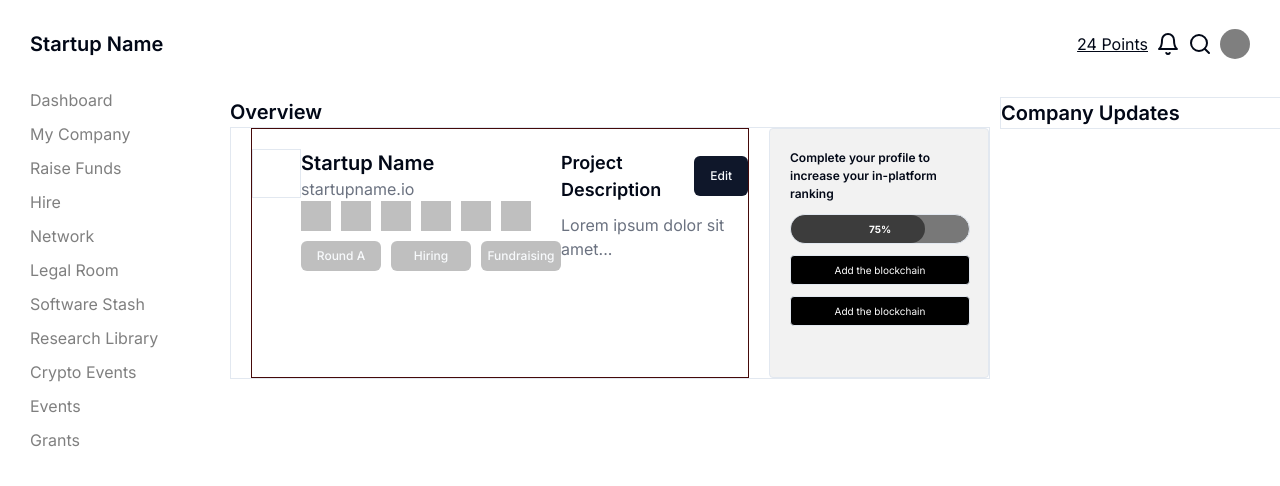
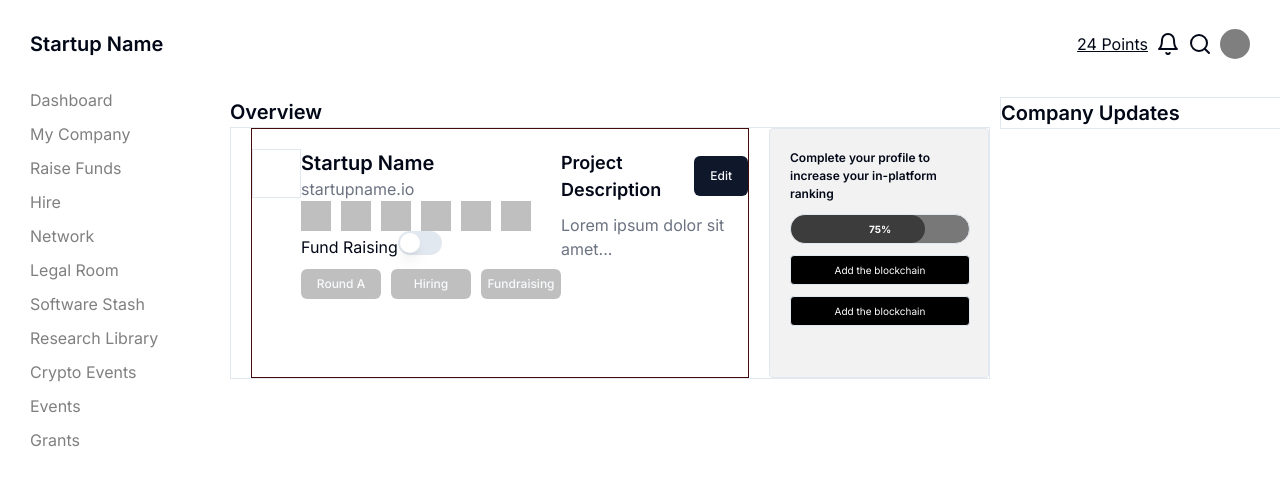
Before and after one commit to ShaikhNabeelShabbir/unbundl-web, a React (Vite) app: page /founder-dashboard in a window 1280 px wide. Both pictures are taken after a click on the button "My Company". Shown: the top 486 px of the page. Built offline with nearby package versions, Linux system fonts and the light colour scheme.

Commit message:
my-company

```diff
--- a/src/pages/startup/my-company.tsx
+++ b/src/pages/startup/my-company.tsx
@@ -28,6 +28,10 @@ const MyCompany: React.FC = () => {
                             <div className="w-[30px] h-[30px] bg-black/25"></div>
                             <div className="w-[30px] h-[30px] bg-black/25"></div>
                             <div className="w-[30px] h-[30px] bg-black/25"></div>
+                          </div>
+                          <div>
+                            Fund Raising
+                            <Switch />
                           </div>
                           <div className="flex space-x-[10px] mt-[10px]">
                             <Button className="bg-black/25 w-[80px] h-[30px]">
```
